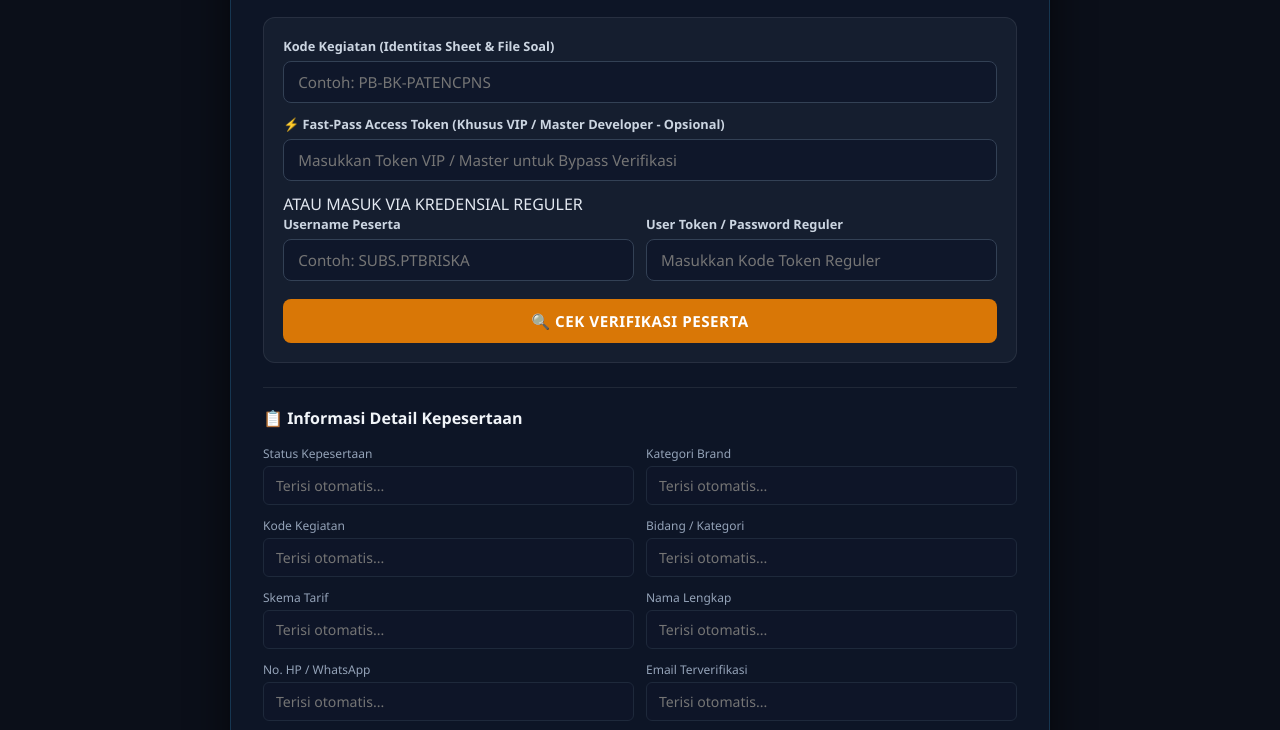
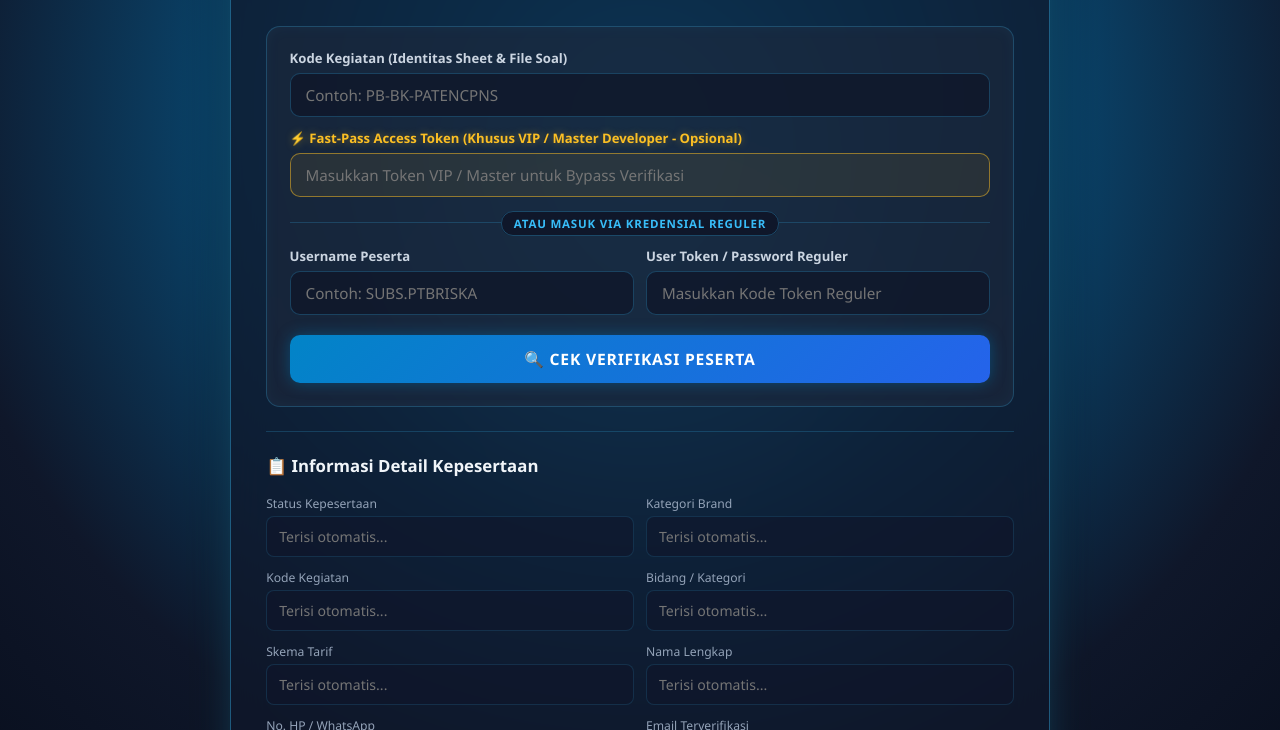
Before and after one commit to ptbriska/CBT-B-DEV, a plain HTML site: page auth/auth.html in a window 1280 px wide. Shown: the part 148-878 px from the top of the page. Drawn offline with Linux system fonts and the light colour scheme.

Commit message:
Update auth.css

```diff
--- a/auth/auth.css
+++ b/auth/auth.css
@@ -6,24 +6,46 @@
 }
 
 body {
-  background-color: #0b0f19;
+  /* Background Gradien Biru Cyan Cerah ke Dark Slate */
+  background: radial-gradient(circle at 50% 20%, #0284c7 0%, #0f172a 60%, #030712 100%);
   color: #e2e8f0;
   min-height: 100vh;
   display: flex;
   justify-content: center;
   align-items: center;
   padding: 20px;
+  position: relative;
+  overflow-x: hidden;
 }
 
+/* Background Ambient Glow Effect */
+body::before {
+  content: "";
+  position: absolute;
+  top: 10%;
+  left: 50%;
+  transform: translateX(-50%);
+  width: 600px;
+  height: 600px;
+  background: radial-gradient(circle, rgba(56, 189, 248, 0.25) 0%, rgba(0, 0, 0, 0) 70%);
+  z-index: 0;
+  pointer-events: none;
+}
+
+/* Auth Container Glassmorphism Plus Neon Glow */
 .auth-container {
+  position: relative;
+  z-index: 1;
   width: 100%;
   max-width: 820px;
-  background: rgba(15, 23, 42, 0.85);
-  backdrop-filter: blur(12px);
-  border: 1px solid rgba(56, 189, 248, 0.2);
-  border-radius: 16px;
-  padding: 2rem;
-  box-shadow: 0 20px 40px rgba(0, 0, 0, 0.6);
+  background: rgba(15, 23, 42, 0.75);
+  backdrop-filter: blur(20px);
+  -webkit-backdrop-filter: blur(20px);
+  border: 1px solid rgba(56, 189, 248, 0.4);
+  border-radius: 20px;
+  padding: 2.2rem;
+  box-shadow: 0 0 35px rgba(56, 189, 248, 0.25),
+              0 25px 50px rgba(0, 0, 0, 0.6);
 }
 
 .auth-header {
@@ -32,31 +54,80 @@ body {
 }
 
 .institution-tag {
-  font-size: 0.75rem;
+  font-size: 0.8rem;
   font-weight: 800;
   color: #38bdf8;
-  letter-spacing: 1.5px;
-  margin-bottom: 6px;
+  letter-spacing: 2px;
+  margin-bottom: 8px;
+  text-shadow: 0 0 10px rgba(56, 189, 248, 0.6);
 }
 
 .auth-header h2 {
-  font-size: 1.6rem;
+  font-size: 1.75rem;
+  font-weight: 800;
   color: #f8fafc;
   margin-bottom: 6px;
+  letter-spacing: -0.5px;
 }
 
 .auth-header p {
-  font-size: 0.88rem;
+  font-size: 0.9rem;
   color: #94a3b8;
 }
 
-/* Verification Form */
+/* Form Verification Container */
 .verify-box {
-  background: rgba(30, 41, 59, 0.5);
-  border: 1px solid rgba(255, 255, 255, 0.08);
+  background: rgba(30, 41, 59, 0.6);
+  border: 1px solid rgba(56, 189, 248, 0.25);
+  border-radius: 14px;
+  padding: 1.4rem;
+  margin-bottom: 1.5rem;
+  box-shadow: inset 0 0 15px rgba(56, 189, 248, 0.05);
+}
+
+.special-pass-group label {
+  color: #fbbf24 !important;
+  text-shadow: 0 0 8px rgba(251, 191, 36, 0.4);
+}
+
+.special-pass-group input {
+  border-color: rgba(251, 191, 36, 0.5) !important;
+  background: rgba(251, 191, 36, 0.08) !important;
+}
+
+.special-pass-group input:focus {
+  border-color: #fbbf24 !important;
+  box-shadow: 0 0 12px rgba(251, 191, 36, 0.5) !important;
+}
+
+.divider-or {
+  text-align: center;
+  margin: 14px 0;
+  position: relative;
+}
+
+.divider-or::before {
+  content: "";
+  position: absolute;
+  top: 50%;
+  left: 0;
+  width: 100%;
+  height: 1px;
+  background: rgba(56, 189, 248, 0.2);
+  z-index: 1;
+}
+
+.divider-or span {
+  position: relative;
+  z-index: 2;
+  background: #0f172a;
+  padding: 4px 12px;
+  font-size: 0.72rem;
+  font-weight: 700;
+  color: #38bdf8;
+  border: 1px solid rgba(56, 189, 248, 0.3);
   border-radius: 12px;
-  padding: 1.2rem;
-  margin-bottom: 1.5rem;
+  letter-spacing: 0.8px;
 }
 
 .input-grid {
@@ -78,62 +149,67 @@ body {
 }
 
 .input-group label {
-  font-size: 0.8rem;
+  font-size: 0.82rem;
   font-weight: 600;
   color: #cbd5e1;
   margin-bottom: 6px;
 }
 
 .input-group input {
-  padding: 10px 14px;
-  background: #0f172a;
-  border: 1px solid #334155;
-  border-radius: 8px;
+  padding: 11px 15px;
+  background: rgba(15, 23, 42, 0.8);
+  border: 1px solid rgba(56, 189, 248, 0.25);
+  border-radius: 10px;
   color: #ffffff;
   font-size: 0.95rem;
   outline: none;
-  transition: border 0.3s;
+  transition: all 0.3s ease;
 }
 
 .input-group input:focus {
   border-color: #38bdf8;
+  box-shadow: 0 0 12px rgba(56, 189, 248, 0.4);
 }
 
-/* Orange Check Button */
+/* Check Button Cyan Neon Gradient */
 .btn-check {
   width: 100%;
-  padding: 12px;
-  background: #d97706;
+  padding: 13px;
+  background: linear-gradient(135deg, #0284c7 0%, #2563eb 100%);
   color: #ffffff;
   font-weight: 700;
-  font-size: 0.95rem;
-  letter-spacing: 0.5px;
+  font-size: 0.98rem;
+  letter-spacing: 0.8px;
   border: none;
-  border-radius: 8px;
+  border-radius: 10px;
   cursor: pointer;
-  transition: background 0.3s, transform 0.2s;
-  margin-top: 6px;
+  transition: all 0.3s ease;
+  margin-top: 8px;
+  box-shadow: 0 0 15px rgba(2, 132, 199, 0.4);
 }
 
 .btn-check:hover {
-  background: #b45309;
-  transform: translateY(-1px);
+  background: linear-gradient(135deg, #0369a1 0%, #1d4ed8 100%);
+  transform: translateY(-2px);
+  box-shadow: 0 0 22px rgba(56, 189, 248, 0.7);
 }
 
 /* Dynamic Notification Cards */
 .notif-card {
   padding: 1.2rem;
-  border-radius: 10px;
+  border-radius: 12px;
   margin-bottom: 1.5rem;
   font-size: 0.9rem;
   line-height: 1.5;
   text-align: center;
+  backdrop-filter: blur(10px);
 }
 
 .notif-card.error {
-  background: #450a0a;
+  background: rgba(127, 29, 29, 0.6);
   border: 1px solid #f87171;
   color: #fca5a5;
+  box-shadow: 0 0 15px rgba(248, 113, 113, 0.25);
 }
 
 .notif-card.error strong {
@@ -141,9 +217,17 @@ body {
 }
 
 .notif-card.success {
-  background: #064e3b;
+  background: rgba(6, 78, 59, 0.6);
   border: 1px solid #34d399;
   color: #a7f3d0;
+  box-shadow: 0 0 15px rgba(52, 211, 153, 0.25);
+}
+
+.notif-card.fastpass {
+  background: rgba(120, 53, 15, 0.6);
+  border: 1px solid #f59e0b;
+  color: #fde68a;
+  box-shadow: 0 0 15px rgba(245, 158, 11, 0.3);
 }
 
 .btn-wa-admin {
@@ -156,24 +240,26 @@ body {
   color: #ffffff;
   font-weight: 700;
   text-decoration: none;
-  border-radius: 6px;
-  box-shadow: 0 4px 12px rgba(37, 211, 102, 0.3);
+  border-radius: 8px;
+  box-shadow: 0 0 12px rgba(37, 211, 102, 0.4);
+  transition: transform 0.2s;
 }
 
 .btn-wa-admin:hover {
   background: #1da851;
+  transform: scale(1.03);
 }
 
 /* Autofill Grid Section */
 .autofill-section {
-  border-top: 1px solid rgba(255, 255, 255, 0.08);
-  padding-top: 1.2rem;
+  border-top: 1px solid rgba(56, 189, 248, 0.2);
+  padding-top: 1.4rem;
 }
 
 .section-title {
-  font-size: 1rem;
+  font-size: 1.05rem;
   color: #f1f5f9;
-  margin-bottom: 1rem;
+  margin-bottom: 1.1rem;
 }
 
 .autofill-grid {
@@ -194,27 +280,44 @@ body {
 }
 
 .info-group label {
-  font-size: 0.75rem;
+  font-size: 0.76rem;
   color: #94a3b8;
   margin-bottom: 4px;
 }
 
 .field-autofill {
-  padding: 9px 12px;
+  padding: 10px 12px;
   background: rgba(15, 23, 42, 0.6);
-  border: 1px solid #1e293b;
-  border-radius: 6px;
+  border: 1px solid rgba(56, 189, 248, 0.15);
+  border-radius: 8px;
   color: #e2e8f0;
   font-size: 0.88rem;
   outline: none;
+  transition: all 0.3s ease;
 }
 
-/* Status Green Highlight when Verified */
+.field-autofill:not([readonly]) {
+  background: rgba(15, 23, 42, 0.9) !important;
+  border-color: #f59e0b !important;
+  color: #ffffff !important;
+  box-shadow: 0 0 8px rgba(245, 158, 11, 0.25);
+}
+
+/* Status Badges with Neon Accent */
 .field-autofill.verified-badge {
   color: #34d399;
   font-weight: 700;
   border-color: #059669;
-  background: rgba(6, 78, 59, 0.2);
+  background: rgba(6, 78, 59, 0.3);
+  box-shadow: 0 0 10px rgba(52, 211, 153, 0.2);
+}
+
+.field-autofill.fastpass-badge {
+  color: #fbbf24;
+  font-weight: 700;
+  border-color: #d97706;
+  background: rgba(180, 83, 9, 0.3);
+  box-shadow: 0 0 10px rgba(251, 191, 36, 0.25);
 }
 
 /* Next Action Box */
@@ -227,19 +330,20 @@ body {
   display: inline-block;
   width: 100%;
   padding: 14px;
-  background: linear-gradient(135deg, #059669 0%, #0d9488 100%);
+  background: linear-gradient(135deg, #0d9488 0%, #0284c7 100%);
   color: #ffffff;
   font-weight: 700;
   font-size: 1rem;
+  letter-spacing: 0.5px;
   text-decoration: none;
-  border-radius: 8px;
-  box-shadow: 0 4px 15px rgba(5, 150, 105, 0.4);
-  transition: all 0.3s;
+  border-radius: 10px;
+  box-shadow: 0 0 20px rgba(56, 189, 248, 0.4);
+  transition: all 0.3s ease;
 }
 
 .btn-next:hover {
   transform: translateY(-2px);
-  box-shadow: 0 6px 20px rgba(5, 150, 105, 0.6);
+  box-shadow: 0 0 30px rgba(56, 189, 248, 0.7);
 }
 
 .hidden {
@@ -247,7 +351,7 @@ body {
 }
 
 .auth-footer {
-  margin-top: 1.5rem;
+  margin-top: 1.6rem;
   font-size: 0.75rem;
   font-family: monospace;
   color: #64748b;
```
